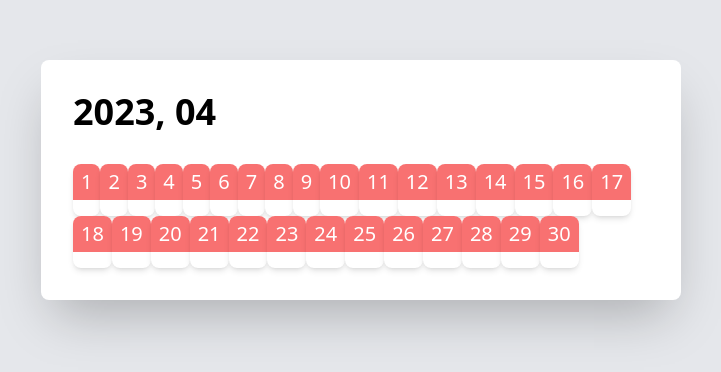
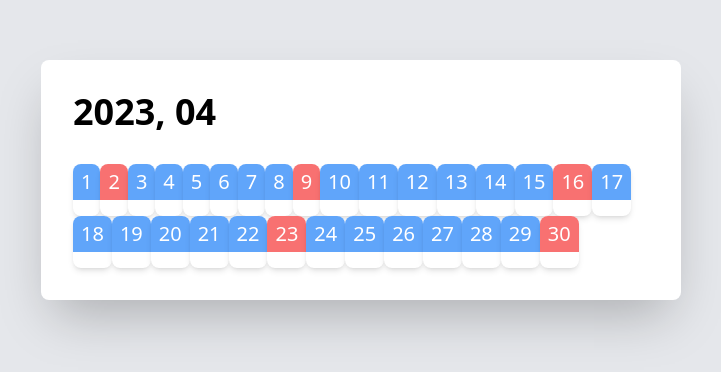
Before and after one commit to choikyunho/2023-04-03-project, a React (Create React App) app: page / in a window 1280 px wide. Shown: the part 220-592 px from the top of the page, without its empty margins (279-1000 px from the left). Built offline with nearby package versions, Linux system fonts and the light colour scheme.

Commit message:
ternary operator

```diff
--- a/src/components/Date.jsx
+++ b/src/components/Date.jsx
@@ -1,7 +1,7 @@
 function Date(props) {
     return (
       <li className="inline-block bg-white rounded-lg shadow-md">
-        <div className="bg-red-400 rounded-t-lg px-2 py-1 text-xl text-white">
+        <div className={`${props.day ==="SUN"?"bg-red-400":"bg-blue-400"} rounded-t-lg px-2 py-1 text-xl text-white`}>
           {props.date}
         </div>
         <ul className="p-2 text-lg">
```
